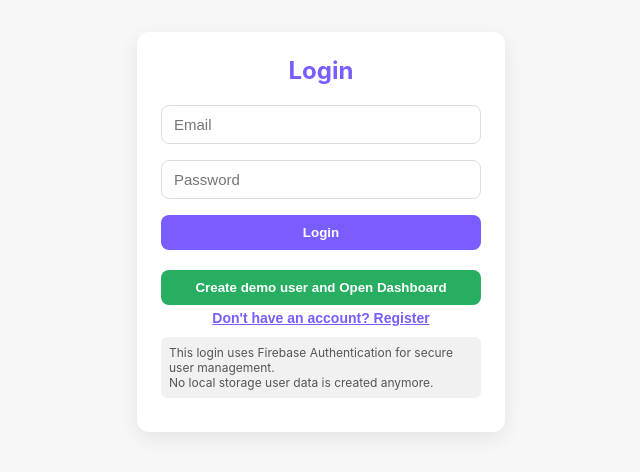
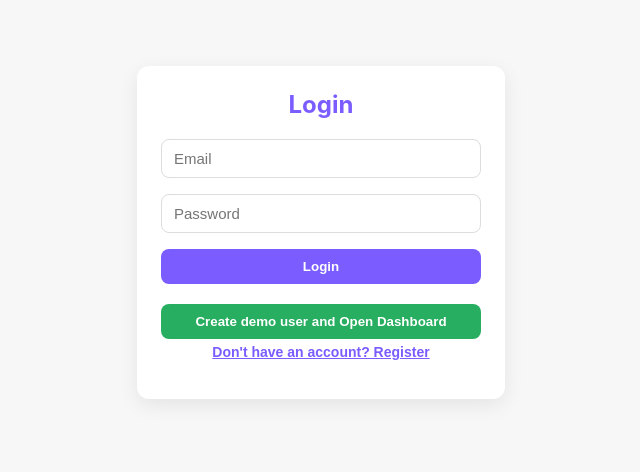
Before and after one commit to uploadwork/Earningio, a plain HTML site: page index.html in a window 1280 px wide. Shown: the part 168-640 px from the top of the page, without its empty margins (319-959 px from the left). Drawn offline with Linux system fonts and the light colour scheme; no server answers.

Commit message:
Update index.html

```diff
--- a/index.html
+++ b/index.html
@@ -134,10 +134,7 @@
       <button class="form-toggle" id="hideSignup" style="margin-top: 10px;">Back to Login</button>
     </div>
 
-    <div class="note">
-      This login uses Firebase Authentication for secure user management.<br>
-      No local storage user data is created anymore.
-    </div>
+
     <div class="small" id="status"></div>
   </div>
 
```
